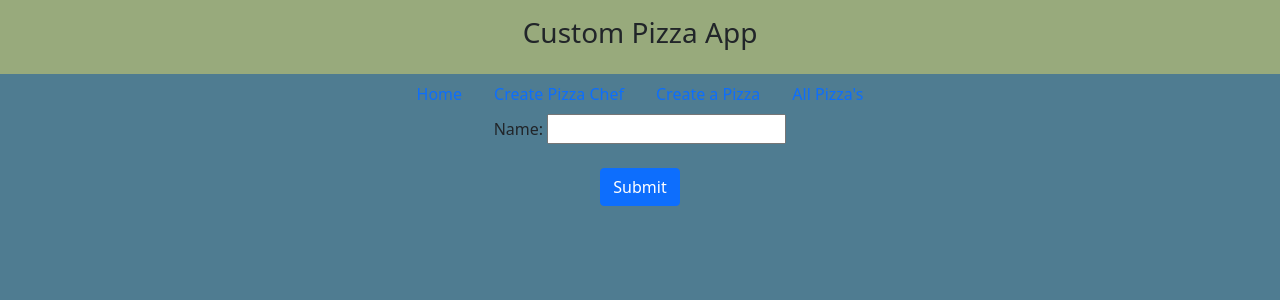
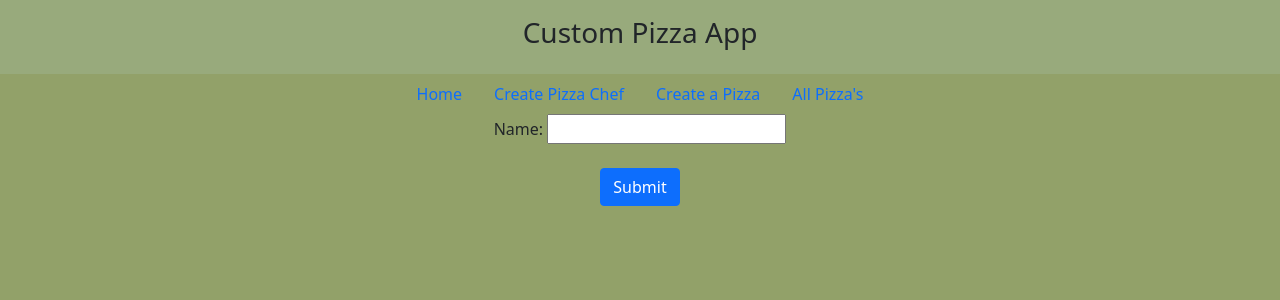
Before and after one commit to erhnaks/Phyton_flask_app_Pipeline, a Flask app: page /createchef in a window 1280 px wide. Shown: the top 300 px of the page. Run offline with Flask 2, Linux system fonts and the light colour scheme.

Commit message:
Base colour updated

```diff
--- a/application/templates/base.html
+++ b/application/templates/base.html
@@ -1,6 +1,6 @@
 <!DOCTYPE html>
 <html>
-    <body style="background-color: rgb(79, 124, 145)">
+    <body style="background-color: rgb(146, 161, 105)">
         <div
         class="w-auto p-3" style="background-color: rgb(152, 170, 124);">
         <center>
```
